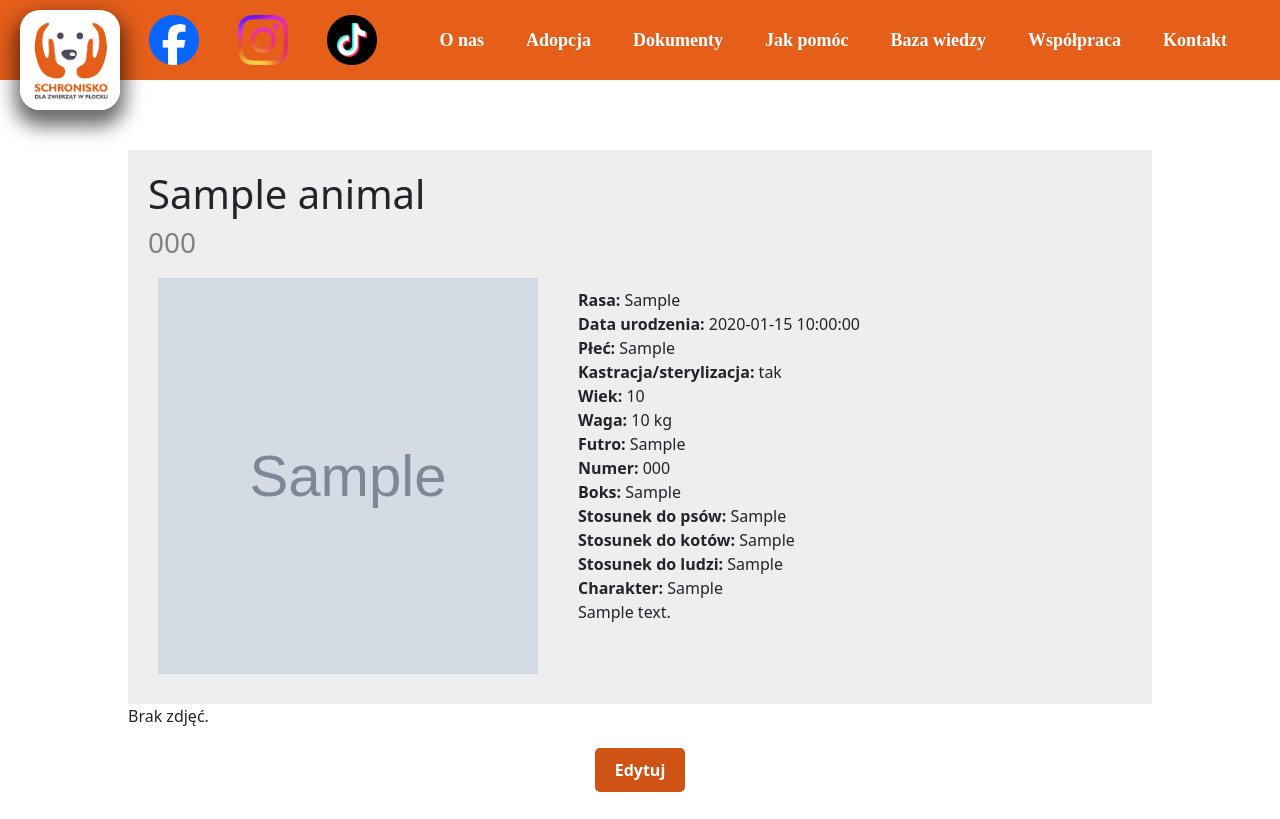
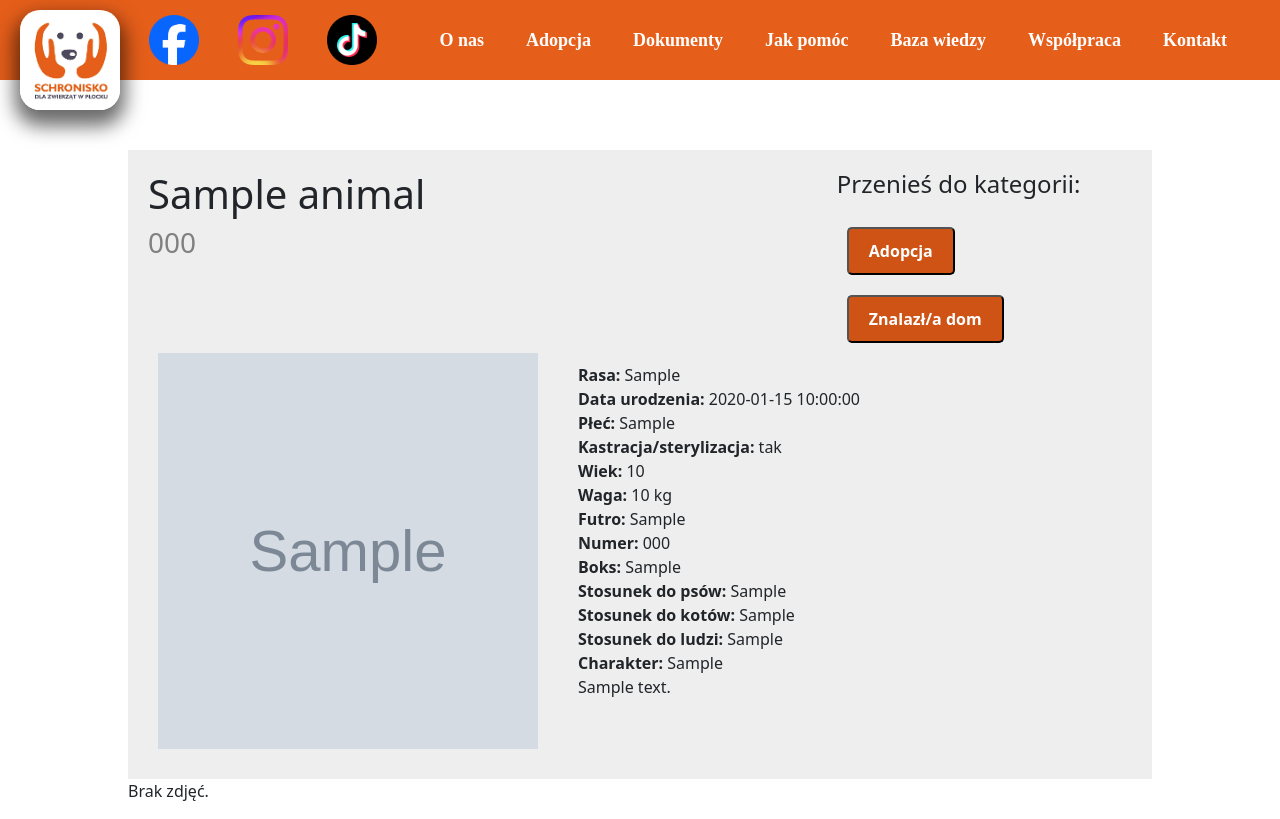
Before and after one commit to XCezor/Schronisko, a Flask app: page /zwierzeta/1 in a window 1280 px wide. Shown: the top 819 px of the page. Run offline with Flask 3, Linux system fonts and the light colour scheme; a user stored in the database is signed in; tables that the repository leaves empty hold one stand-in row (values such as "Sample post"); grey boxes marked "Sample" are stand-in pictures; some libraries are stand-ins or nearby versions.

Commit message:
Przeniesienie zwierzęcia do innej kategorii (do dokończenia)

```diff
--- a/app.py
+++ b/app.py
@@ -7,7 +7,7 @@ from flask_login import UserMixin, login_user, LoginManager, login_required, log
 import bleach
 from bs4 import BeautifulSoup
 from datetime import datetime
-from webforms import PostForm, UserForm, LoginForm, PagesForm, AnimalForm
+from webforms import PostForm, UserForm, LoginForm, PagesForm, AnimalForm, AnimalMigrateForm
 from werkzeug.utils import secure_filename
 import uuid as uuid
 import os
@@ -204,9 +204,25 @@ def animals():
 
     return render_template("animals/animals.html")
 
-@app.route("/zwierzeta/<int:id>")
+@app.route("/zwierzeta/<int:id>", methods=['GET','POST'])
 def animal(id):
     animal = Animals.query.get_or_404(id)
+
+    form = AnimalMigrateForm()
+
+    if form.validate_on_submit():
+        if form.adoption.data:
+            animal.category_id = 1
+            flash("Zmieniono kategorię na: 'adopcja'")
+        if form.found_home.data:
+            # animal.category_id = 3
+            animal.in_shelter = False
+            flash("Zmieniono kategorię na: 'znalazł/a dom'")
+
+        db.session.add(animal)
+        db.session.commit()
+
+        return redirect(url_for('animal', id=animal.animal_id))
 
     path = app.config['UPLOAD_FOLDER'] + 'animals/' + str(id) + '/'
     is_dir = os.path.isdir(path)
@@ -217,7 +233,7 @@ def animal(id):
     else:
         images=None
 
-    return render_template("animals/animal.html", animal=animal, images=images)
+    return render_template("animals/animal.html", animal=animal, images=images, form=form)
 
 @app.route("/zwierzeta/niedawno-trafily")
 def recently_arrived():
@@ -382,6 +398,57 @@ def edit_animal(id):
         category_choices.append((category.category_id, category.name))
     form.category.choices = category_choices
 
+    if form.validate_on_submit():
+
+        if form.title_img.data:
+            safe_filename = secure_filename(form.title_img.data.filename)
+            title_img_name = str(uuid.uuid1()) + "_" + safe_filename
+        else:
+            title_img_name = None
+
+        animal.category_id = form.category.data,
+        animal.in_shelter = True,
+        animal.name = form.name.data,
+        animal.type_id = form.type.data,
+        animal.breed = form.breed.data,
+        animal.sex = form.sex.data,
+        animal.castration_sterilization = form.castration_sterilization.data,
+        animal.age = form.age.data,
+        animal.fur = form.fur.data,
+        animal.weight = form.weight.data,
+        animal.number = form.number.data,
+        animal.box = form.box.data,
+        animal.attitude_to_dogs = form.attitude_to_dogs.data,
+        animal.attitude_to_cats = form.attitude_to_cats.data,
+        animal.attitude_to_people = form.attitude_to_people.data,
+        animal.character = form.character.data,
+        animal.description = form.description.data,
+        animal.title_img_name = title_img_name
+
+        db.session.add(animal)
+        db.session.commit()
+
+        # Zapisywanie plików
+        if form.title_img.data or any(img.filename for img in form.images.data):
+            catalog_path = os.path.join(app.config['UPLOAD_FOLDER'], 'animals', str(animal.animal_id))
+            os.makedirs(catalog_path, exist_ok=True)
+
+            if form.title_img.data:
+                file_path = os.path.join(catalog_path, title_img_name)
+                form.title_img.data.save(file_path)
+
+            if any(img.filename for img in form.images.data):
+                for file in form.images.data:
+                    safe_filename = secure_filename(file.filename)
+                    img_name = str(uuid.uuid1()) + "_" + safe_filename
+
+                    file_path = os.path.join(catalog_path, img_name)
+                    file.save(file_path)
+
+        flash("Zapisano zmiany!")
+
+        return redirect(url_for('edit_animal'))
+
     form.type.data = animal.type_id
     form.category.data = animal.category_id
     form.name.data = animal.name
@@ -398,6 +465,8 @@ def edit_animal(id):
     form.attitude_to_people.data = animal.attitude_to_people
     form.character.data = animal.character
     form.description.data = animal.description
+
+    form.submit.label.text = 'Zapisz'
 
     return render_template("animals/edit_animal.html", form=form)
 
--- a/static/css/animals.css
+++ b/static/css/animals.css
@@ -66,6 +66,47 @@
 {
     background-color: #eeeeee;
     padding: 20px;
+}
+
+.animal-page-header
+{
+    width: 100%;
+}
+
+.animal-page-title
+{
+    max-width: 70%;
+    float: left;
+}
+
+.animal-page-migrate-buttons
+{
+    width: 30%;
+    float: right;
+}
+
+.animal-page-migrate-buttons input
+{
+    display: block;
+    width: fit-content;
+    float: left;
+    margin: 20px 10px;
+    margin-bottom: 0px;
+    padding: 10px 20px;
+    background-color: #ce5315;
+    color: white;
+    text-decoration: none;
+    border-radius: 5px;
+    text-align: center;
+    font-weight: bold;
+    transition: background-color 0.3s ease;
+}
+
+.animal-page-migrate-buttons input:hover
+{
+    background-color: #e6946b;
+    color:white;
+    transform: scale(1.1);
 }
 
 .animal-page-content
--- a/templates/animals/animal.html
+++ b/templates/animals/animal.html
@@ -7,12 +7,29 @@
 {% block body %}
 
 <div class="animal-page">
+    <div class="animal-page-header">
+        <div class="animal-page-title">
             {% if animal.name %}
                 <h1>{{ animal.name }}</h1>
                 <h3 style="color: gray;">{{ animal.number }}</h3>
             {% else %}
                 <h1>{{ animal.number }}</h1>
             {% endif %}
+        </div>
+
+        {% if current_user.is_authenticated %}
+        <div class="animal-page-migrate-buttons">
+            <h4>Przenieś do kategorii:</h4>
+            <form method="POST">
+            {{ form.hidden_tag() }}
+
+            {{ form.adoption() }}
+            {{ form.found_home() }}
+            </form>
+        </div>
+        <div style="clear: both;"></div>
+        {% endif %}
+    </div>
 
     <div class="animal-page-content">
         <div class="animal-page-img">
--- a/webforms.py
+++ b/webforms.py
@@ -53,3 +53,7 @@ class AnimalForm(FlaskForm):
     title_img = FileField("Zdjęcie tytułowe", validators=[FileAllowed(['jpg', 'jpeg', 'png'], 'Obsługiwane rozszerzenia: png, jpg, jpeg')])
     images = MultipleFileField("Galeria zdjęć", validators=[FileAllowed(['jpg', 'jpeg', 'png'], 'Obsługiwane rozszerzenia: png, jpg, jpeg')])
     submit = SubmitField("Dodaj")
+
+class AnimalMigrateForm(FlaskForm):
+    adoption = SubmitField("Adopcja")
+    found_home = SubmitField("Znalazł/a dom")
```
Lines whose indentation alone changed are shown as unchanged.
